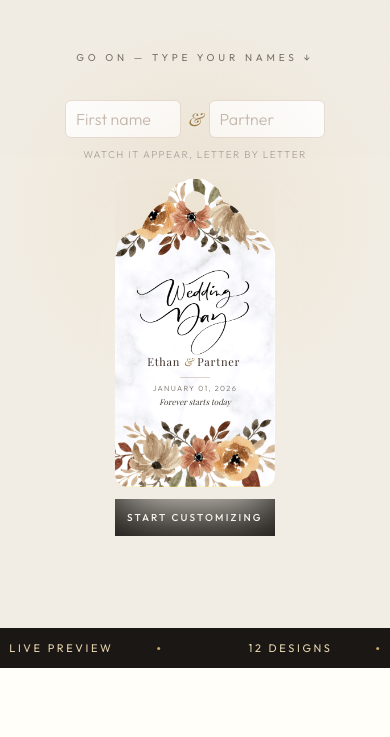
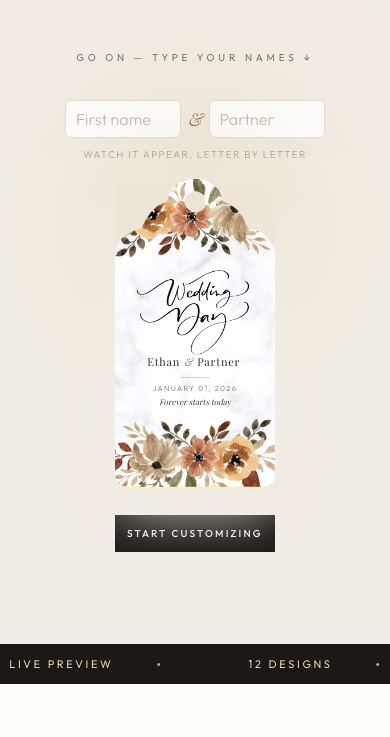
Before and after one commit to heavenxentkeepsakes/home-page, a website: page index.html in a window 390 px wide. Shown: the part 687-1424 px from the top of the page. Drawn offline with nearby package versions, Linux system fonts and the light colour scheme; a web font is replaced by a local one.

Commit message:
Update landing.css

```diff
--- a/landing.css
+++ b/landing.css
@@ -1185,7 +1185,7 @@ body::after {
 
   .l-demo__actions {
     display: block;
-    margin-top: 12px;
+    margin-top: 28px;
   }
 
   .l-demo__actions a {
```
